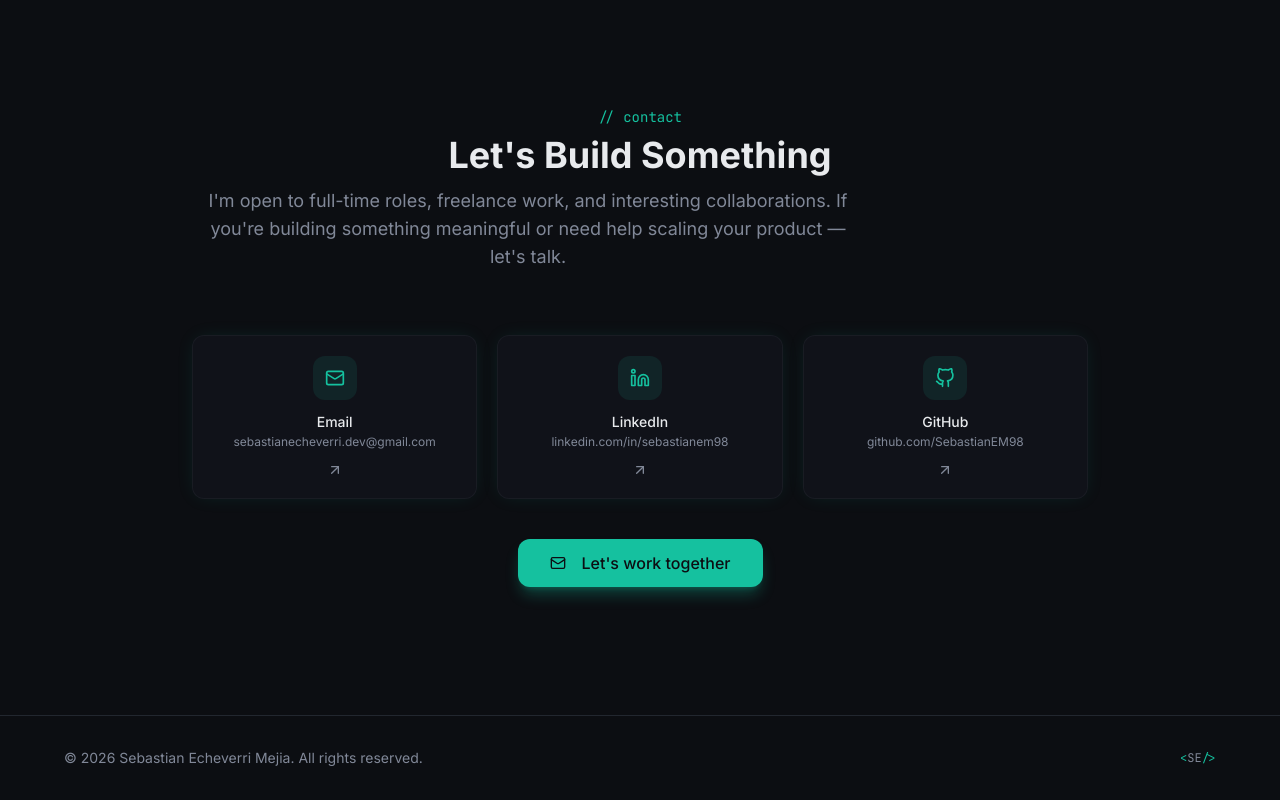
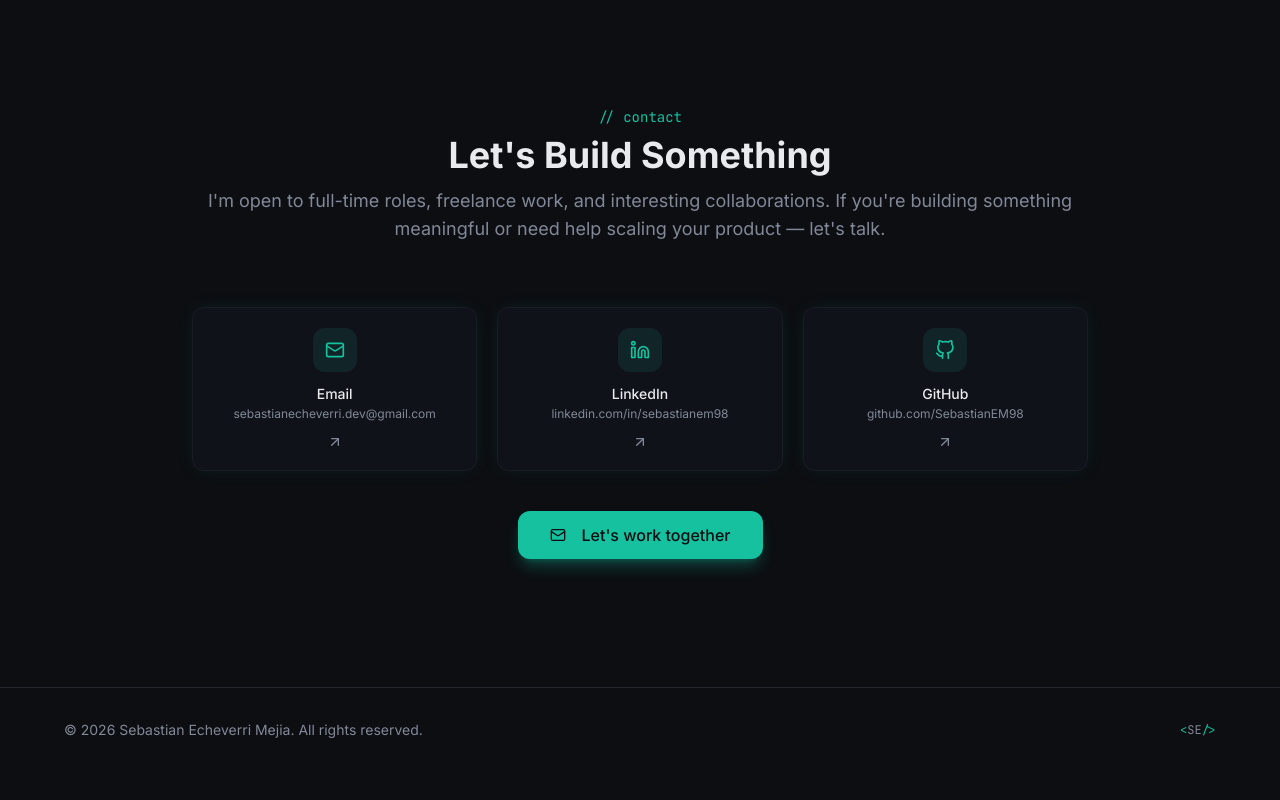
Before and after one commit to SebastianEM98/my-portfolio, a Next.js app: page / in a window 1280 px wide. Shown: the part 5842-6642 px from the top of the page. After the commit the page ends 6614 px from the top, so only its background shows below. Built offline with nearby package versions, Linux system fonts and the light colour scheme.

Commit message:
Contact section tweaks

```diff
--- a/src/app/components/Contact.tsx
+++ b/src/app/components/Contact.tsx
@@ -6,7 +6,7 @@ import { contactLinks } from "../data/contact.data";
 export const Contact = () => (
     <section id="contact" className="section-padding">
         <div className="max-w-4xl mx-auto text-center">
-            <SectionHeading label="// contact" title="Let's Build Something" description="I'm open to full-time roles, freelance work, and interesting collaborations. If you're building something meaningful or need help scaling your product — let's talk." />
+            <SectionHeading label="// contact" title="Let's Build Something" description="I'm open to full-time roles, freelance work, and interesting collaborations. If you're building something meaningful or need help scaling your product — let's talk." descriptionClassName="max-w-full" />
 
             <div className="grid sm:grid-cols-3 gap-5 mb-10">
                 {contactLinks.map((link, i) => (
--- a/src/app/components/SectionHeading.tsx
+++ b/src/app/components/SectionHeading.tsx
@@ -1,17 +1,28 @@
 import { AnimatedSection } from "./AnimatedSection";
+import { cn } from "../lib/utils";
 
 interface SectionHeadingProps {
     label: string;
     title: string;
     description?: string;
+    className?: string;
+    descriptionClassName?: string;
 }
 
-export const SectionHeading = ({ label, title, description }: SectionHeadingProps) => (
-    <AnimatedSection className="mb-12 md:mb-16">
+export const SectionHeading = ({
+    label,
+    title,
+    description,
+    className,
+    descriptionClassName,
+}: SectionHeadingProps) => (
+    <AnimatedSection className={cn("mb-12 md:mb-16", className)}>
         <span className="font-mono text-sm text-primary mb-2 block">{label}</span>
         <h2 className="text-3xl md:text-4xl font-bold text-foreground mb-3">{title}</h2>
         {description && (
-            <p className="text-muted-foreground max-w-2xl text-lg">{description}</p>
+            <p className={cn("text-muted-foreground max-w-2xl text-lg", descriptionClassName)}>
+                {description}
+            </p>
         )}
     </AnimatedSection>
 );
--- /dev/null
+++ b/src/app/lib/utils.ts
@@ -0,0 +1,6 @@
+import { clsx, type ClassValue } from "clsx";
+import { twMerge } from "tailwind-merge";
+
+export function cn(...inputs: ClassValue[]) {
+    return twMerge(clsx(inputs));
+}
```
